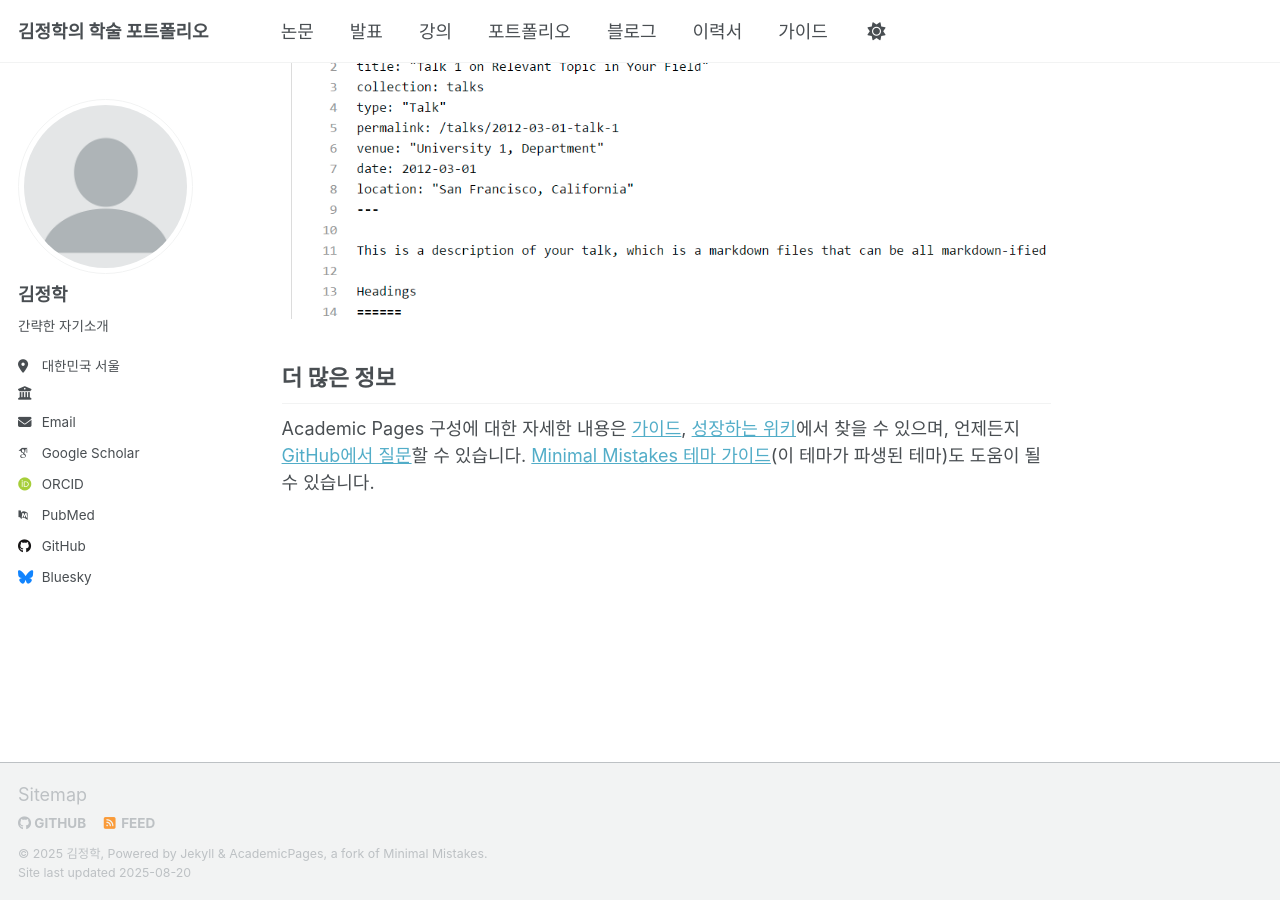
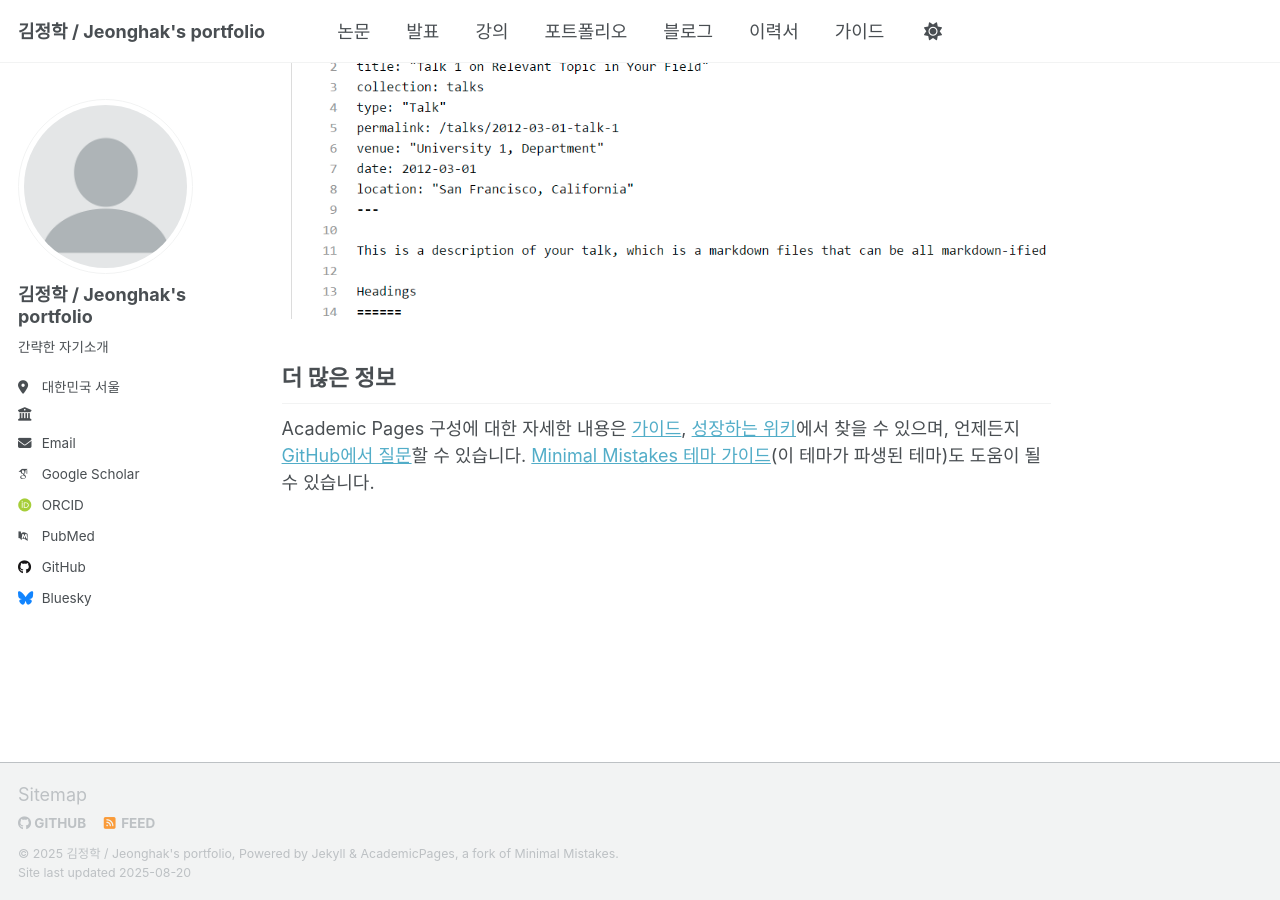
Before and after one commit to wjdgkr3386/wjdgkr3386.github.io, a Jekyll site: the page built from _pages/about.md, in a window 1280 px wide and 900 px high, scrolled down 2556 px. Built offline with Jekyll 4.4.1, drawn with Linux system fonts in a browser that asks for light colours; some web fonts are replaced; a script that is not in the unit is left out.

Commit message:
Update site title and name

```diff
--- a/_config.yml
+++ b/_config.yml
@@ -9,9 +9,9 @@
 # Basic Site Settings
 locale                   : "ko-KR"
 site_theme               : "default" # Currently available options are "default", "air"
-title                    : "김정학의 학술 포트폴리오"
+title: "김정학 / Jeonghak's portfolio"
 title_separator          : "-"
-name                     : &name "김정학"
+name                     : &name "김정학 / Jeonghak's portfolio"
 description              : &description "개인 웹사이트"
 url                      : https://academicpages.github.io # the base hostname & protocol for your site e.g. "https://[your GitHub username].github.io" or if you already have some other page hosted on Github then use "https://[your GitHub username].github.io/[Your Repo Name]"
 baseurl                  : "" # the subpath of your site, e.g. "/blog"
@@ -23,7 +23,7 @@ repository               : "academicpages/academicpages.github.io"
 author:
   # Biographic information
   avatar           : "profile.png"
-  name             : "김정학"
+  name             : "김정학 / Jeonghak's portfolio"
   pronouns         : # example: "she/her"
   bio              : "간략한 자기소개"
   location         : "대한민국 서울"
```
